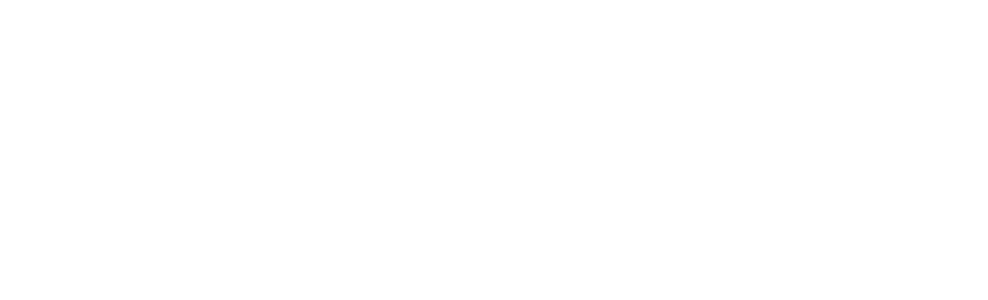
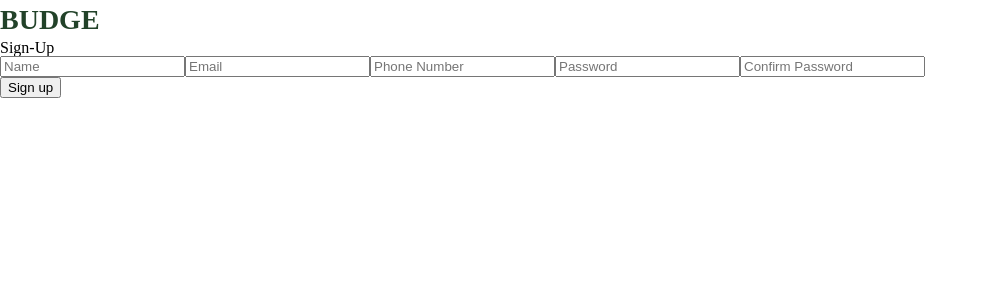
Before and after one commit to water-my-plants-tt27/frontend, a React (Create React App) app in the folder water-my-plants/: page /register in a window 1280 px wide. Shown: the top 300 px of the page, without its empty margins (0-988 px from the left). Built offline with nearby package versions, Linux system fonts and the light colour scheme.

Commit message:
Register working

```diff
--- a/water-my-plants/package.json
+++ b/water-my-plants/package.json
@@ -9,6 +9,7 @@
     "axios": "^0.21.1",
     "react": "^17.0.2",
     "react-dom": "^17.0.2",
+    "react-phone-number-input": "^3.1.18",
     "react-router": "^5.2.0",
     "react-router-dom": "^5.2.0",
     "react-scripts": "4.0.3",
--- a/water-my-plants/src/App.js
+++ b/water-my-plants/src/App.js
@@ -4,6 +4,7 @@
 
 import MyPlants from './components/MyPlants'
 import Login from './components/Login'
+import Register from './components/Register';
 
 function App() {
   return (
@@ -14,6 +15,9 @@
       <Route path='/login'>
         <Login />
       </Route>
+      <Route path='/register'>
+        <Register />
+      </Route>
     </div>
   );
 }
--- /dev/null
+++ b/water-my-plants/src/components/Register.js
@@ -0,0 +1,106 @@
+import React, {useState} from 'react'
+import {useHistory} from 'react-router-dom'
+import axios from 'axios'
+import Input from 'react-phone-number-input/input'
+// import styled from 'styled-components'
+
+const initRegValue={
+    name:'',
+    email:'',
+    phoneNumber:'',
+    password: '',
+    pwConfirm: ''
+}
+export default function Register() {
+    const [regValue, setRegValue] = useState(initRegValue)
+    const history = useHistory();
+
+    const handleChange=(e)=>{
+        setRegValue({...regValue, [e.target.name]:e.target.value})
+
+    }
+
+    const onSubmit =(e)=>{
+        e.preventDefault();
+        axios.post('https://reqres.in/api/register', regValue)
+        .then((resp)=>{
+            console.log(resp)
+        })
+        .catch((err)=>{
+            console.log(err)
+        })
+        history.push('/login')
+    }
+
+    return (
+        <div>
+            <div>
+            <h1>BUDGE</h1>
+            <div className="formContainer">
+                <h3>Sign-Up</h3>
+                <form onSubmit={onSubmit}>
+                    <label>
+                        <input
+                        type="text"
+                        name="name"
+                        value={regValue.name}
+                        onChange={handleChange}
+                        placeholder="Name"
+                        >
+                        </input>
+                    </label>
+                    <label>
+                        <input
+                        type="email"
+                        name="email"
+                        value={regValue.email}
+                        onChange={handleChange}
+                        placeholder="Email"
+                        >
+                        </input>
+                    </label>
+                    {/* <Input
+                    placeholder="Phone Number"
+                    country="US"
+                    value={regValue.phoneNumber}
+                    onChange={handleChange}>
+
+                    </Input> */}
+                    <label>
+                        <input
+                        type="text"
+                        name="phoneNumber"
+                        value={regValue.phoneNumber}
+                        onChange={handleChange}
+                        placeholder="Phone Number"
+                        >
+                        </input>
+                    </label>
+                    <label>
+                        <input
+                        type="password"
+                        name="password"
+                        value={regValue.password}
+                        onChange={handleChange}
+                        placeholder="Password"
+                        >
+                        </input>
+                    </label>
+                    <label>
+                        <input
+                        type="password"
+                        name="pwConf"
+                        value={regValue.pwConf}
+                        onChange={handleChange}
+                        placeholder="Confirm Password"
+                        >
+                        </input></label>
+                    <div className="btn">
+                        <button>Sign up</button>
+                    </div>
+                </form>
+            </div>
+            </div>
+        </div>
+    )
+}
```
Also changed, not shown: 1 other file (tests, documents, lock files or other folders).
